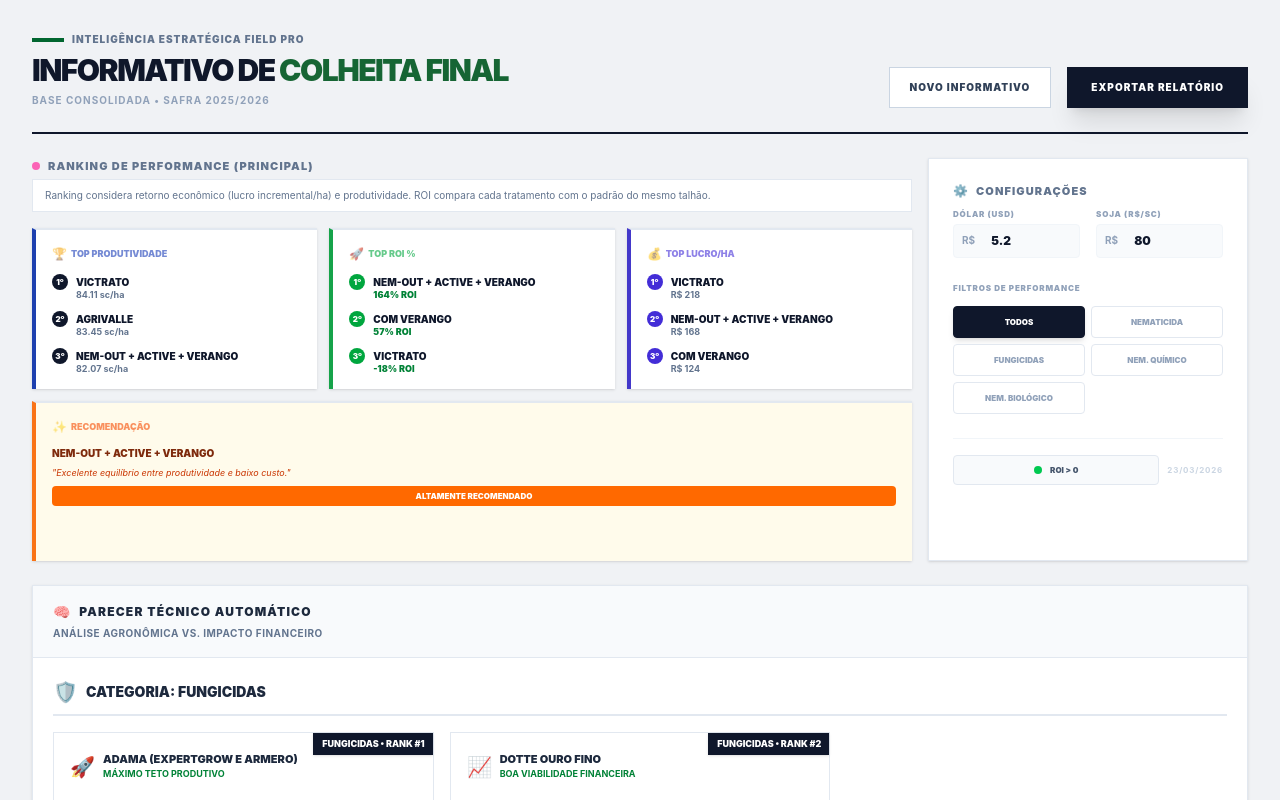
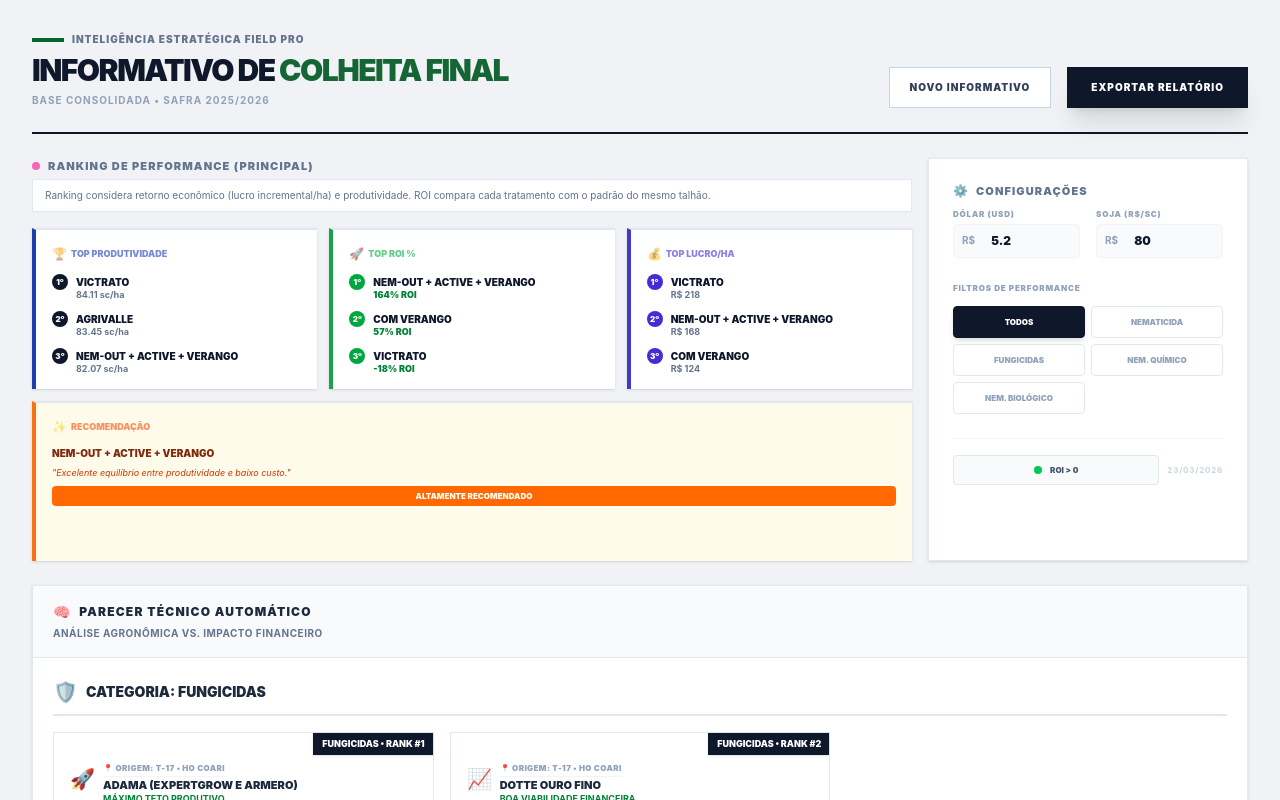
Before and after one commit to Smeagle951/fortsmart-reports, a Next.js app: page /colheita-dashboard in a window 1280 px wide. Shown: the top 800 px of the page. Built offline with nearby package versions, Linux system fonts and the light colour scheme.

Commit message:
feat: show origin field (talhao and variety) on technical opinion cards to clarify data source

```diff
--- a/app/colheita-dashboard/page.tsx
+++ b/app/colheita-dashboard/page.tsx
@@ -1146,6 +1146,7 @@ export default function SoybeanHarvestDashboard() {
                         <div className="flex gap-2 items-center mb-3 mt-1">
                            <span className="text-xl">{p.icon}</span>
                            <div>
+                             <p className="text-[8px] font-black text-slate-400 mb-0.5 tracking-wider uppercase border-b border-slate-100 inline-block pb-0.5">📍 Origem: {p.talhao} • {p.variedade}</p>
                              <h4 className="text-[11px] font-black uppercase text-slate-800 leading-tight pr-20">{p.produto}</h4>
                              <p className={`text-[9px] font-bold uppercase ${p.icon === '⚠️' ? 'text-rose-600' : 'text-green-700'}`}>{p.destaque}</p>
                            </div>
```
